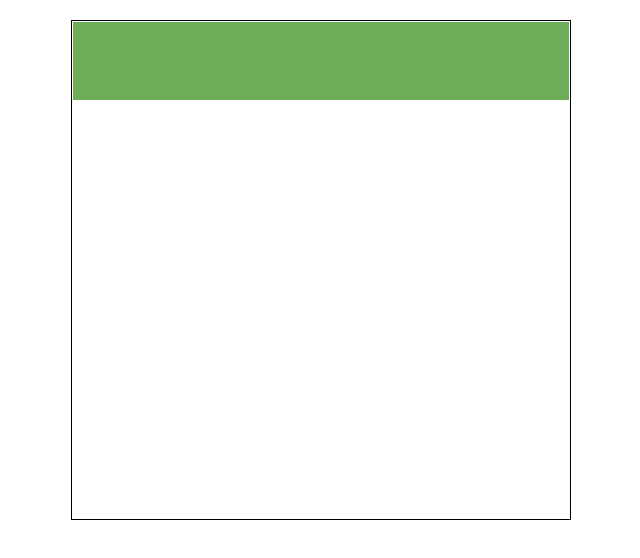
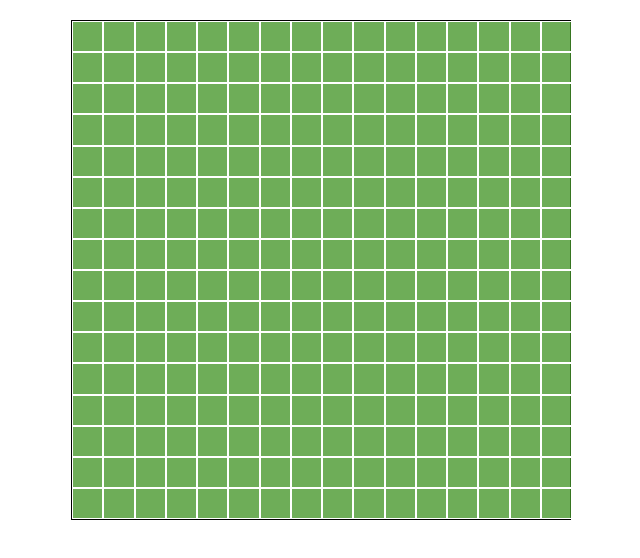
Before and after one commit to Teseo11/etch-a-sketch, a plain HTML site: page index.html in a window 1280 px wide. Shown: the whole page, without its empty margins (319-959 px from the left). Drawn offline with Linux system fonts and the light colour scheme.

Commit message:
Add function that adds rows and columns

```diff
--- a/script.js
+++ b/script.js
@@ -1,10 +1,18 @@
-const $squareContainerParent = document.querySelector("#square-container");
-const $squareContainer = document.createElement("div");
-const $squareBox = document.createElement("div");
+const $squareContainerParent = document.querySelector("#square-container"),
+  $squareContainer = document.createElement("div"),
+  $squareBox = document.createElement("div");
 
-$squareContainer.classList.add("square-containertest");
-$squareBox.classList.add("square");
+const addSquares = (column, row) => {
+  for (let i = 0; i < column; i++) {
+    const $squareContainer = document.createElement("div");
+    $squareContainer.classList.add("square-containertest");
+    $squareContainerParent.appendChild($squareContainer);
+    for (let index = 0; index < row; index++) {
+      const $squareBox = document.createElement("div");
+      $squareBox.classList.add("square");
+      $squareContainer.appendChild($squareBox);
+    }
+  }
+};
 
-$squareContainer.appendChild($squareBox);
-
-$squareContainerParent.appendChild($squareContainer);
+addSquares(16, 16);
--- a/style.css
+++ b/style.css
@@ -6,6 +6,7 @@
 
 .square-container {
   display: flex;
+  flex-direction: column;
   margin-left: auto;
   margin-right: auto;
   margin-top: 20px;
@@ -17,12 +18,11 @@
 .square-containertest {
   width: 500px;
   display: flex;
+  flex-grow: 1;
 }
 
 .square {
-  flex-grow: 1;
-  width: 80px;
-  height: 80px;
   border: 1px solid white;
   background-color: rgba(70, 151, 41, 0.78);
+  flex-grow: 1;
 }
```
